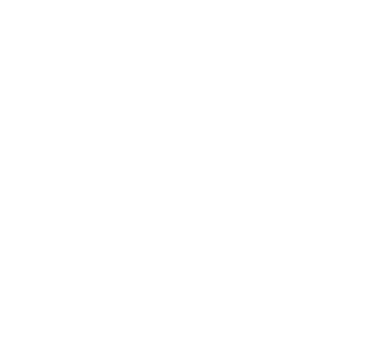
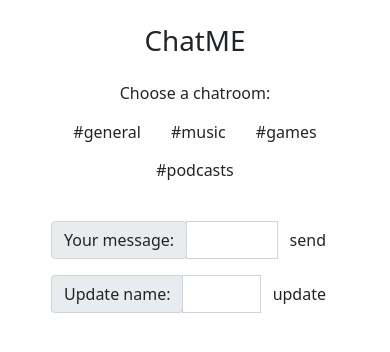
Before and after one commit to PiotrPrzekaza/chatApp, a plain HTML site: page index.html in a window 390 px wide. Drawn offline with nearby package versions, Linux system fonts and the light colour scheme.

Commit message:
added html structure and media query for screen

```diff
--- a/index.html
+++ b/index.html
@@ -12,9 +12,47 @@
 </head>
 
 <body>
-    <script src="js/chatData.js"></script>
-    <script src="js/views.js"></script>
-    <script src="js/mainApp.js"></script>
+    <main class="container my-4">
+        <h1 class="my-4 text-center">ChatME</h1>
+        <header class="chat-rooms mb-3 text-center">
+            <div class="my-2">Choose a chatroom:</div>
+            <button class="btn" id="general">#general</button>
+            <button class="btn" id="music">#music</button>
+            <button class="btn" id="games">#games</button>
+            <button class="btn" id="podcasts">#podcasts</button>
+        </header>
+        <section class="chat-window">
+            <ul class="chat-list list-group"></ul>
+        </section>
+        <section class="chat-forms">
+            <form class="new-chat my-3">
+                <div class="input-group">
+                    <div class="input-group-prepend">
+                        <div class="input-group-text">Your message:</div>
+                    </div>
+                    <input type="text" id="message" class="form-control" required>
+                    <div class="input-group-append">
+                        <input type="submit" class="btn" value="send">
+                    </div>
+                </div>
+            </form>
+            <form class="new-name my-3">
+                <div class="input-group">
+                    <div class="input-group-prepend">
+                        <div class="input-group-text">Update name:</div>
+                    </div>
+                    <input type="text" id="name" class="form-control" required>
+                    <div class="input-group-append">
+                        <input type="submit" class="btn" value="update">
+                    </div>
+                </div>
+                <div class="update-mssg"></div>
+            </form>
+        </section>
+        <main />
+        <script src="js/chatData.js"></script>
+        <script src="js/views.js"></script>
+        <script src="js/mainApp.js"></script>
 </body>
 
 </html>
--- a/styles/style.css
+++ b/styles/style.css
@@ -0,0 +1,20 @@
+@media (max-width: 650px) {
+  .container {
+    max-width: 80%;
+  }
+}
+@media (min-width: 651px) and (max-width: 900px) {
+  .container {
+    max-width: 60%;
+  }
+}
+@media (min-width: 901px) and (max-width: 1200px) {
+  .container {
+    max-width: 50%;
+  }
+}
+@media (min-width: 1201px) {
+  .container {
+    max-width: 40%;
+  }
+}
```
